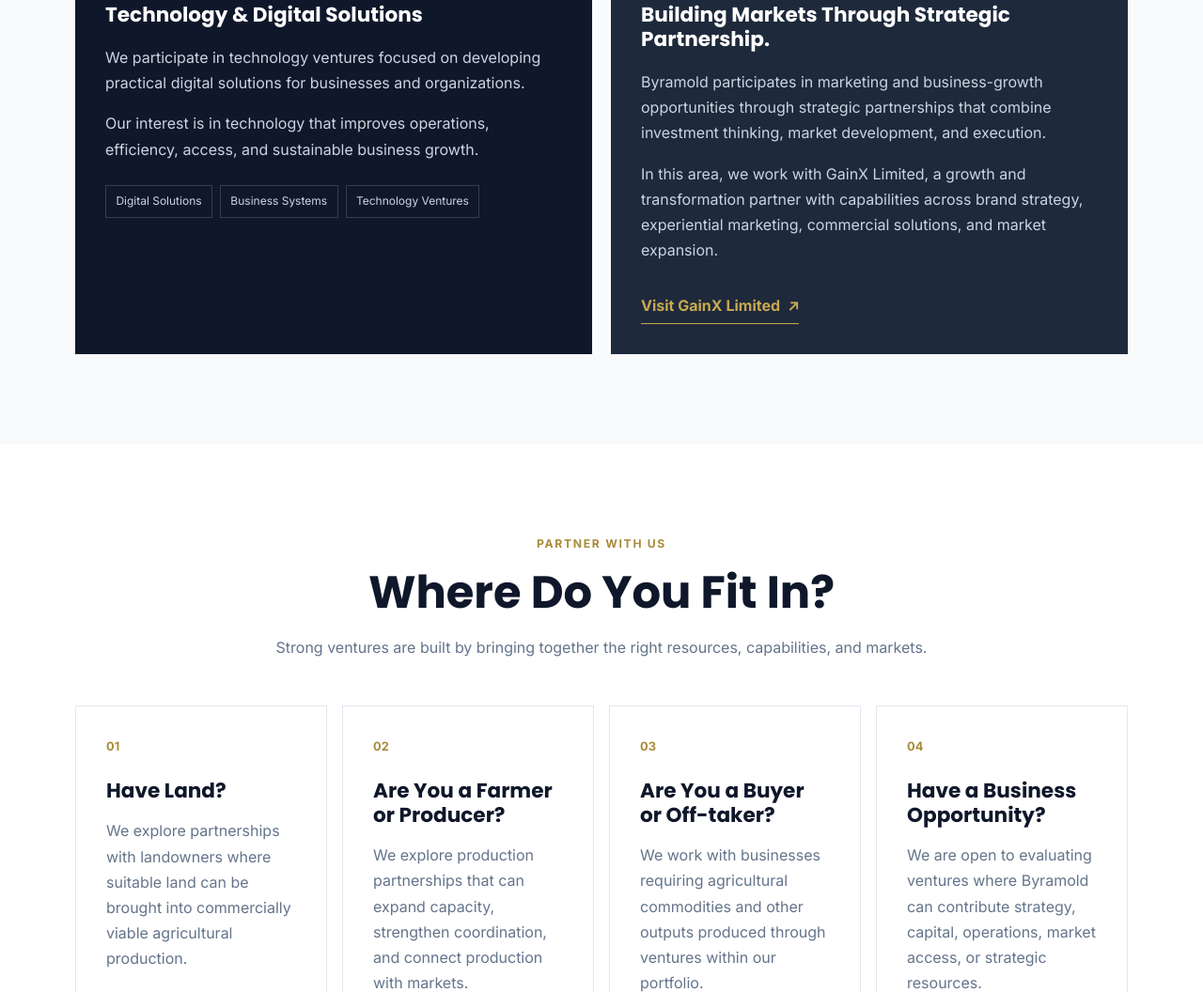
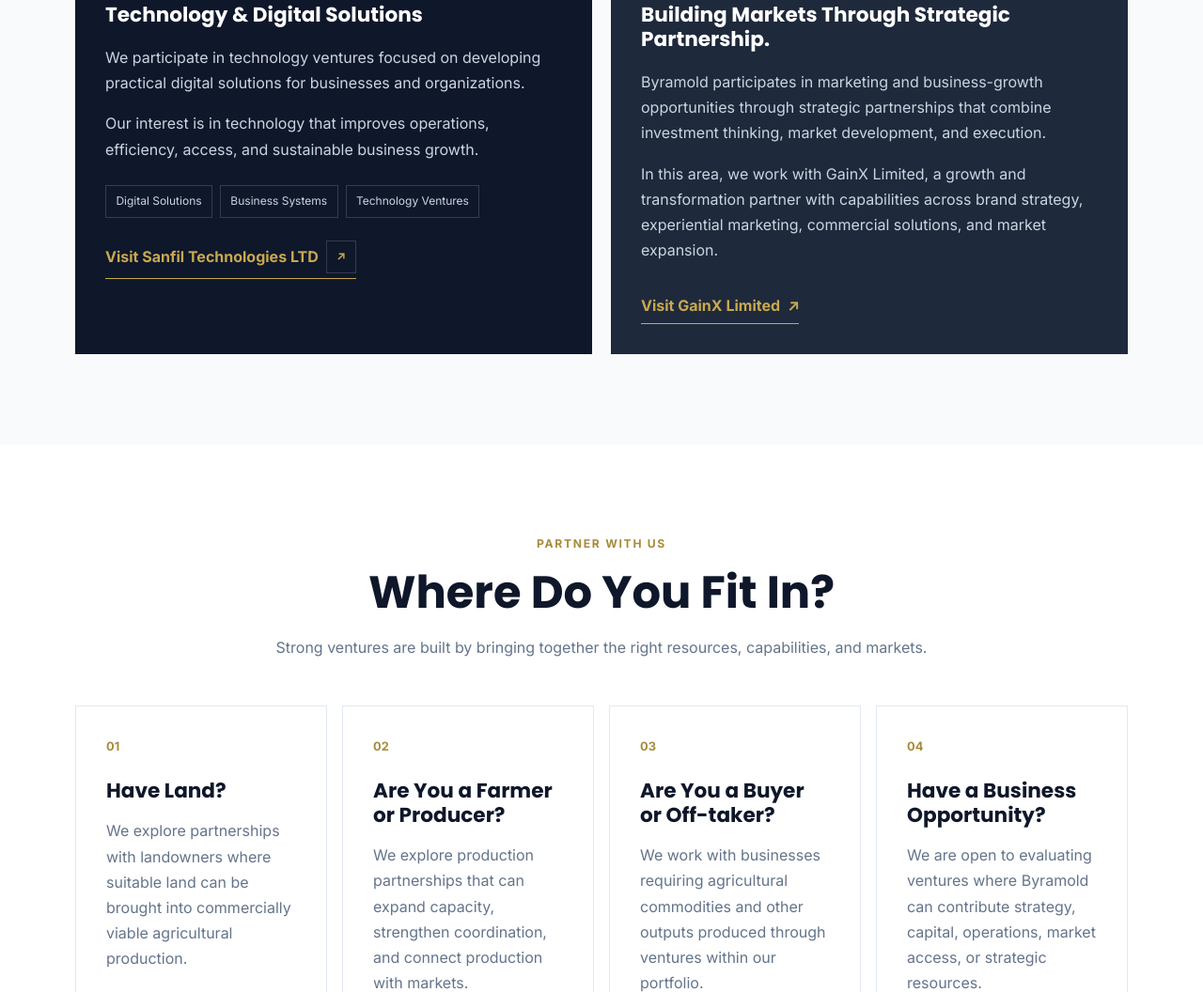
Before and after one commit to Hamman-creator/Byramold-Website, a plain HTML site: page services.html in a window 1280 px wide. Shown: the part 3213-4269 px from the top of the page at 94% size. Drawn offline with Linux system fonts and the light colour scheme.

Commit message:
Add Sanfil Technologies to Technology Ventures

```diff
--- a/services.html
+++ b/services.html
@@ -626,6 +626,20 @@
                                 Technology Ventures
                             </span>
 
+                        <a
+                            href="https://sanfiltechnologies.com/"
+                            class="partner-link"
+                            target="_blank"
+                            rel="noopener noreferrer">
+
+                            Visit Sanfil Technologies LTD
+
+                            <span aria-hidden="true">
+                                ↗
+                            </span>
+
+                        </a>
+
                         </div>
 
                     </article>
```
